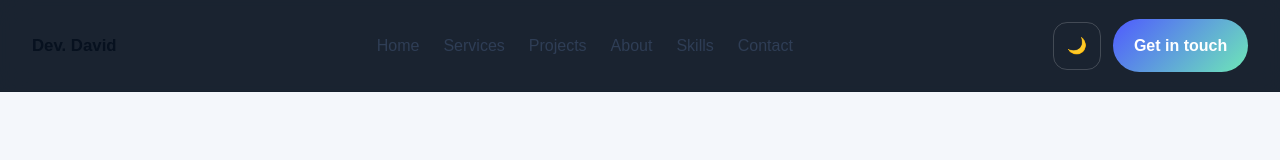
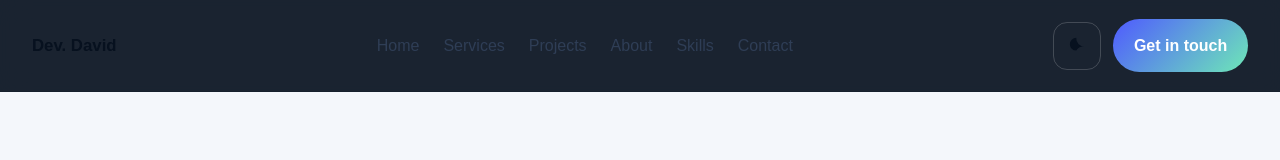
Before and after one commit to Lekan101/landingPage, a Next.js app: page / in a window 1280 px wide. Shown: the top 160 px of the page. Built offline with nearby package versions, Linux system fonts and the light colour scheme.

Commit message:
Use icon-based theme toggle in navbar

```diff
--- a/app/components/Navbar.tsx
+++ b/app/components/Navbar.tsx
@@ -26,6 +26,31 @@ export function Navbar() {
     document.documentElement.dataset.theme = nextTheme;
     window.localStorage.setItem("theme", nextTheme);
   };
+
+  const SunIcon = (
+    <svg viewBox="0 0 24 24" aria-hidden="true" focusable="false" role="img">
+      <circle cx="12" cy="12" r="5" fill="currentColor" />
+      <g stroke="currentColor" strokeWidth="2" strokeLinecap="round">
+        <line x1="12" y1="1" x2="12" y2="4" />
+        <line x1="12" y1="20" x2="12" y2="23" />
+        <line x1="1" y1="12" x2="4" y2="12" />
+        <line x1="20" y1="12" x2="23" y2="12" />
+        <line x1="4.22" y1="4.22" x2="6.34" y2="6.34" />
+        <line x1="17.66" y1="17.66" x2="19.78" y2="19.78" />
+        <line x1="4.22" y1="19.78" x2="6.34" y2="17.66" />
+        <line x1="17.66" y1="6.34" x2="19.78" y2="4.22" />
+      </g>
+    </svg>
+  );
+
+  const MoonIcon = (
+    <svg viewBox="0 0 24 24" aria-hidden="true" focusable="false" role="img">
+      <path
+        d="M21 12.79A9 9 0 0 1 11.21 3a7 7 0 0 0 0 14A9 9 0 0 1 21 12.79z"
+        fill="currentColor"
+      />
+    </svg>
+  );
 
   return (
     <header className={styles.navbar} role="banner">
@@ -69,7 +94,7 @@ export function Navbar() {
           onClick={toggleTheme}
           aria-label={`Switch to ${theme === "dark" ? "light" : "dark"} mode`}
         >
-          {theme === "dark" ? "☀️" : "🌙"}
+          {theme === "dark" ? SunIcon : MoonIcon}
         </button>
         <Link href="#contact" className={styles.navCta} onClick={closeMenu}>
           Get in touch
--- a/app/page.module.css
+++ b/app/page.module.css
@@ -99,7 +99,13 @@ html {
   background: transparent;
   color: var(--secondary-color);
   cursor: pointer;
-  transition: background 0.2s ease, transform 0.2s ease;
+  transition: background 0.2s ease, transform 0.2s ease, color 0.2s ease;
+}
+
+.themeToggle svg {
+  width: 22px;
+  height: 22px;
+  display: block;
 }
 
 .themeToggle:hover,
```
